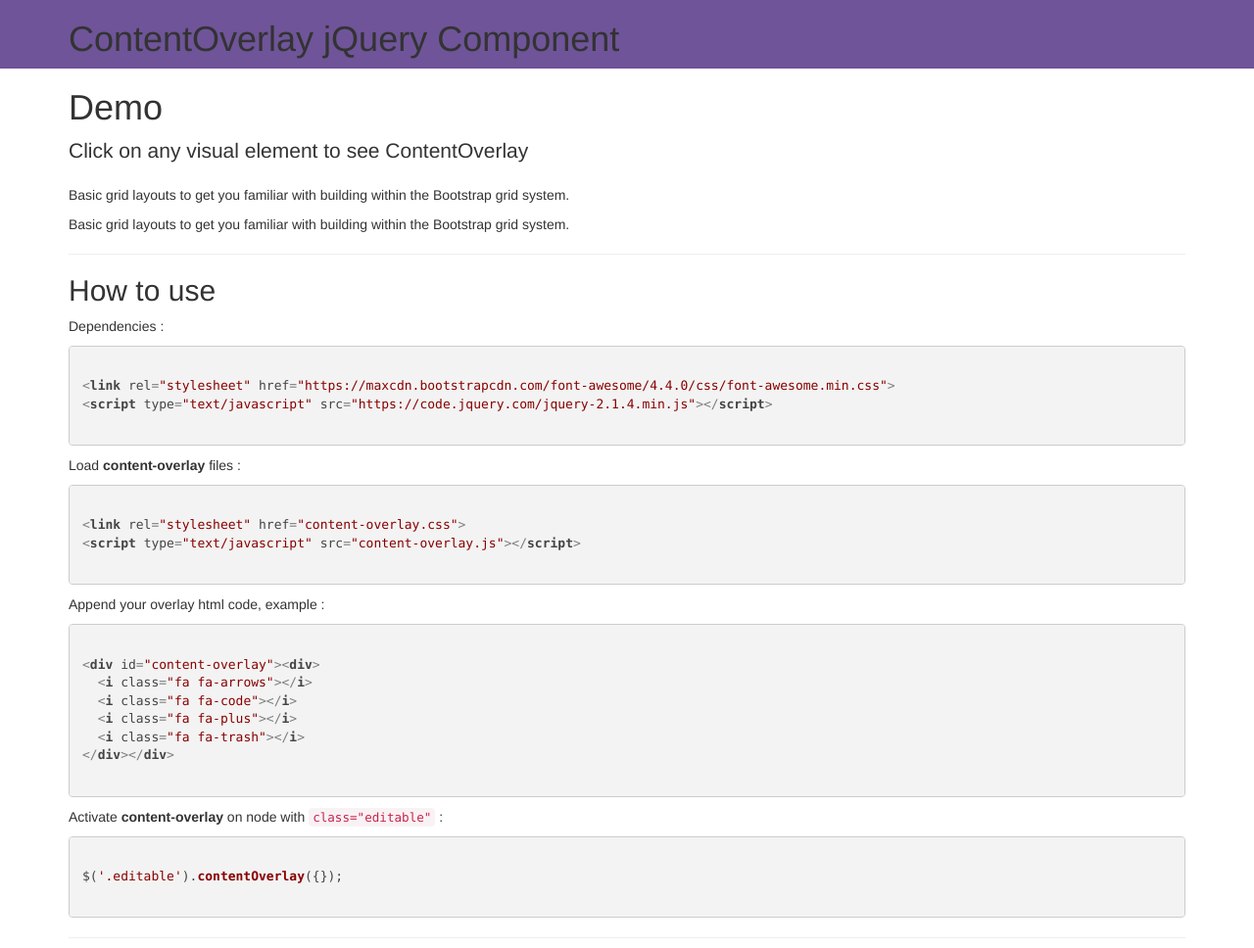
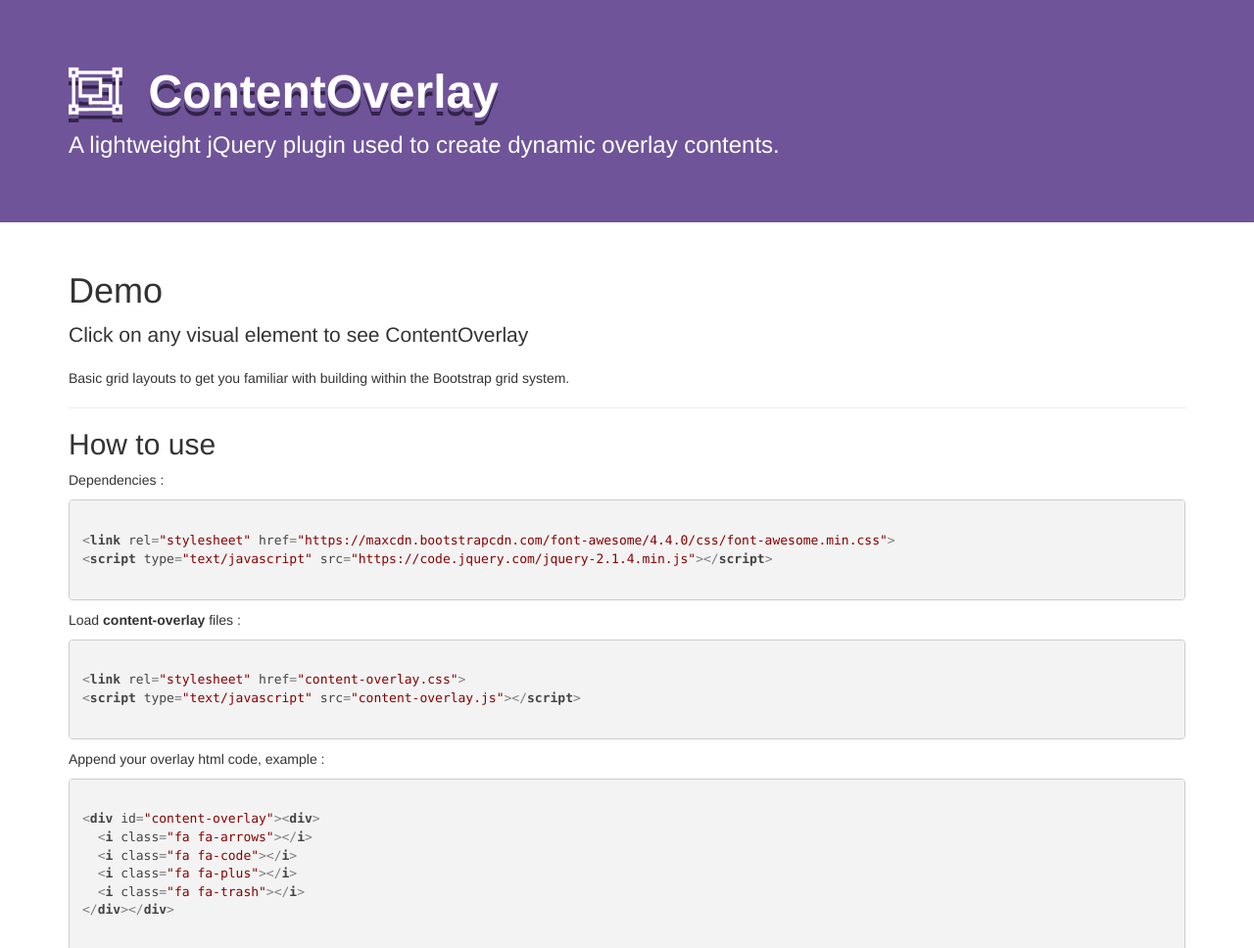
Before and after one commit to SantaMariaTeam/ContentOverlay, a website: page demos/index.html in a window 1280 px wide. Shown: the top 968 px of the page at 98% size. Drawn offline with nearby package versions, Linux system fonts and the light colour scheme.

Commit message:
demo page -> style enhancement

```diff
--- a/demos/index.html
+++ b/demos/index.html
@@ -7,7 +7,7 @@
     <meta name="description" content="">
     <meta name="author" content="">
 
-    <title>Title lorem ipsum</title>
+    <title>Content Overlay demo</title>
 
     <!-- Bootstrap core CSS -->
     <link rel="stylesheet" href="https://maxcdn.bootstrapcdn.com/bootstrap/3.3.5/css/bootstrap.min.css">
@@ -18,11 +18,13 @@
   </head>
 
   <body>
-    <div style="background-color: #6f5499;">
+    <header class="jumbotron">
       <div class="container">
-        <h1>ContentOverlay jQuery Component</h1>
+        <h1><i class="fa fa-object-group"></i>&nbsp;&nbsp;ContentOverlay</h1>
+        <p class="lead">A lightweight jQuery plugin used to create dynamic overlay contents.</p>
       </div>
-    </div>
+    </header>
+
     <div class="container">
       <div class="row">
         <div class="col-md-12">
@@ -33,9 +35,7 @@
           <p class="editable">
             Basic grid layouts to get you familiar with building within the Bootstrap grid system.
           </p>
-          <p class="editable">
-            Basic grid layouts to get you familiar with building within the Bootstrap grid system.
-          </p>
+
           <hr />
 
           <h2 class="editable">How to use</h2>
@@ -93,7 +93,7 @@ $('.editable').contentOverlay({});
     <script type="text/javascript" src="../dist/content-overlay.js"></script>
     <script>hljs.initHighlightingOnLoad();</script>
     <script type="text/javascript">
-    $('.editable').contentOverlay();
+      $('.editable').contentOverlay();
     </script>
   </body>
 </html>
--- a/demos/style.css
+++ b/demos/style.css
@@ -4,3 +4,18 @@ PRE {
 .hljs {
   padding: 0 20px;
 }
+
+.jumbotron {
+    background-color: #6f5499;
+    color: #FFF;
+}
+
+.jumbotron h1 {
+    font-weight: bold;
+    text-shadow: 0 4px 0 #6f5499, 0 8px 0 #312346;
+    font-size: 48px;
+}
+
+.jumbotron .lead {
+    font-size: 24px;
+}
```
